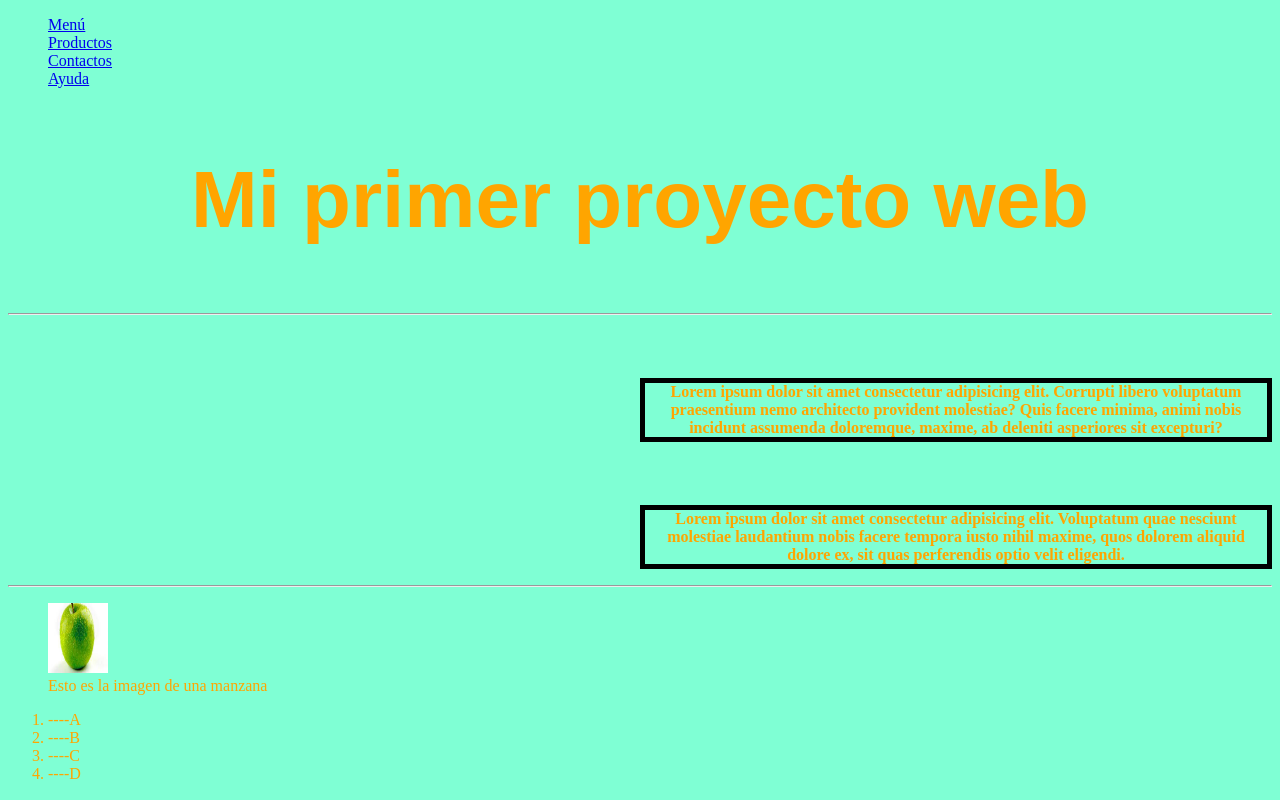
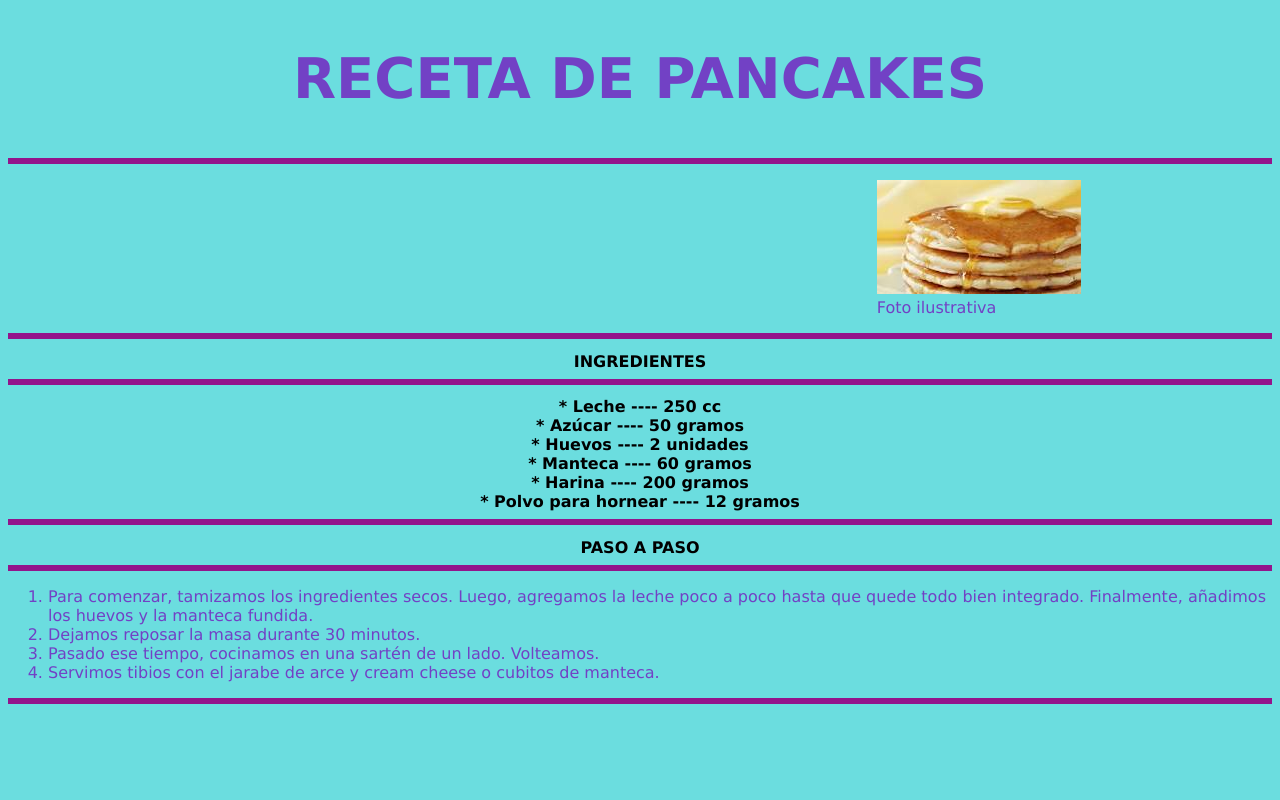
Before and after one commit to RominaAnta/TP-1-ROMINA-ANTAGLI, a plain HTML site: page Index.html in a window 1280 px wide. Drawn offline with Linux system fonts and the light colour scheme.

Commit message:
TP 1 Pancakes

```diff
--- a/Index.html
+++ b/Index.html
@@ -12,65 +12,56 @@
     <!--Esta es la cabecera-->
     <header>
      <nav>
-        <ul>
-            <li><a href="https://www.google.com">Menú</a></li>
-            <li><a href="https://www.google.com">Productos</a></li>
-            <li><a href="https://www.google.com">Contactos</a></li>
-            <li><a href="https://www.google.com">Ayuda</a></li>
-        </ul>
+
      </nav>
     </header>
 
     <section>
         <main>
-            <h1>Mi primer proyecto web</h1>
+            <h1>RECETA DE PANCAKES</h1>
           <hr>
-            <article>
-            <p>Lorem ipsum dolor sit amet consectetur adipisicing elit. Corrupti libero voluptatum praesentium nemo architecto provident molestiae? Quis facere minima, animi nobis incidunt assumenda doloremque, maxime, ab deleniti asperiores sit excepturi?</p>
+
+          <figure>
+            <img src="./img/Pancakes.jfif" alt="Pancakes">
+            <figcaption>
+             Foto ilustrativa
+            </figcaption>
+          </figure>
+          <hr>
+
+          <article> INGREDIENTES</article>
+
+          <hr>
+
+          <article>
+            <p2>* Leche ---- 250 cc</p2>
+            <br>
+            <p2>* Azúcar ---- 50 gramos</p2>
+            <br>
+            <p2>* Huevos ---- 2 unidades</p2>
+            <br>
+            <p2>* Manteca ---- 60 gramos</p2>
+            <br>
+            <p2>* Harina ---- 200 gramos</p2>
+            <br>
+            <p2>* Polvo para hornear ---- 12 gramos</p2>
+            <br>
+
           </article>
 
+          <hr>
+
           <article>
-            <p>Lorem ipsum dolor sit amet consectetur adipisicing elit. Voluptatum quae nesciunt molestiae laudantium nobis facere tempora iusto nihil maxime, quos dolorem aliquid dolore ex, sit quas perferendis optio velit eligendi.</p>
+            PASO A PASO
           </article>
           <hr>
 
-          <figure>
-            <img src="./img/descarga (1).jfif" alt="Manzana">
-            <figcaption>
-             Esto es la imagen de una manzana
-            </figcaption>
-          </figure>
           <ol>
-            <li>----A</li>
-            <li>----B</li>
-            <li>----C</li>
-            <li>----D</li>
+            <li> Para comenzar, tamizamos los ingredientes secos. Luego, agregamos la leche poco a poco hasta que quede todo bien integrado. Finalmente, añadimos los huevos y la manteca fundida.</li>
+            <li> Dejamos reposar la masa durante 30 minutos.</li>
+            <li> Pasado ese tiempo, cocinamos en una sartén de un lado. Volteamos.</li>
+            <li> Servimos tibios con el jarabe de arce y cream cheese o cubitos de manteca.</li>
           </ol>
-        </main>
-    </section>
-
-    </div>
-    <section>
-    <main>
-
-
-
-    <article>
-
-    </article>
-         </main>
-    <article>
-
-    </section>
-    <aside>
-
-    </aside>
-    <main>
-
-    </main>
-
-    <footer>
-
-    </footer>
+          <hr>
 </body>
 </html>
--- a/css/desing.css
+++ b/css/desing.css
@@ -1,38 +1,40 @@
 body {
-    background-color: aquamarine;
-    color:orange;
+    background-color: rgba(86, 217, 219, 0.87);
+    color:rgb(114, 65, 197);
 }
 
 h1 {
     text-align: center;
-    font-family: Arial, Helvetica, sans-serif;
-    font-size: 500%;
+    font-family: 'Lucida Sans', 'Lucida Sans Regular', 'Lucida Grande', 'Lucida Sans Unicode', Geneva, Verdana, sans-serif;
+    font-size: 350%;
 }
 
-ul {
-    list-style-type: none;
+article {
+    font-weight: bold;
+    font-family: 'Lucida Sans', 'Lucida Sans Regular', 'Lucida Grande', 'Lucida Sans Unicode', Geneva, Verdana, sans-serif;
+    text-align: center;
+    margin-top: 1%;
+    color: black;
 }
 
-ul li {
-    list-style-type: none;
+img {
+    margin-left: 70%;
 }
 
-article p {
+figcaption {
+    margin-left: 70%;
+    font-family: 'Lucida Sans', 'Lucida Sans Regular', 'Lucida Grande', 'Lucida Sans Unicode', Geneva, Verdana, sans-serif;
+}
+
+hr {
     font-weight: bold;
     text-align: center;
     box-sizing: border-box;
-    margin-left: 50%;
-    margin-top: 5%;
-    border: solid 5px black;
+    border: solid 3px rgb(147, 20, 139);
+    font-family: 'Lucida Sans', 'Lucida Sans Regular', 'Lucida Grande', 'Lucida Sans Unicode', Geneva, Verdana, sans-serif;
 }
 
-
-
-p {
+ol {
     text-align: left;
+    font-family: 'Lucida Sans', 'Lucida Sans Regular', 'Lucida Grande', 'Lucida Sans Unicode', Geneva, Verdana, sans-serif;
 }
-
-img {
-    width: 60px;
-    height: 70px;
-}
```
Also changed, not shown: img/Pancakes.jfif (added).
